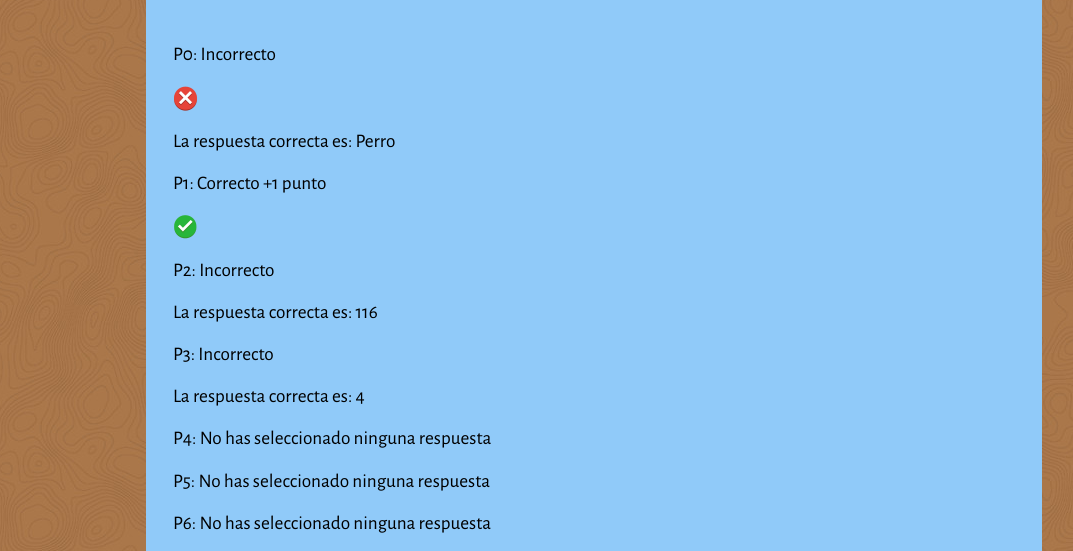
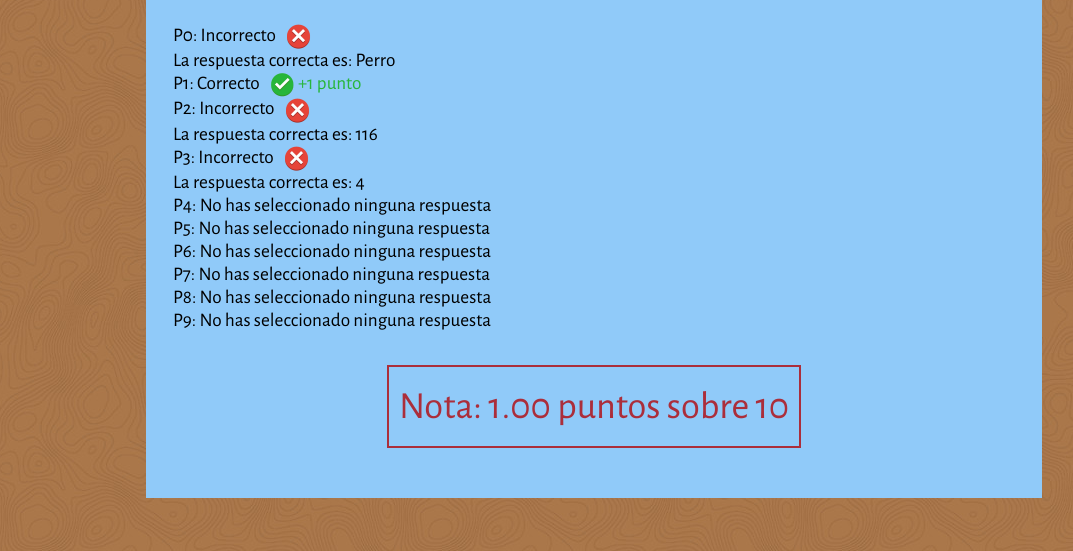
Before and after one commit to binerbito/FormulariosXML, a plain HTML site: page aptitudeTest.html in a window 1280 px wide. Both pictures are taken after typing "5", "5" into the empty fields and a click on the input "Corregir". Shown: the part 239-790 px from the top of the page, without its empty margins (46-1119 px from the left). Drawn offline with nearby package versions, Linux system fonts and the light colour scheme; a web font is replaced by a local one.

Commit message:
aplicado correctamente el css en desktop

```diff
--- a/css/d.css
+++ b/css/d.css
@@ -145,7 +145,7 @@ form h3 {
 }
 
 #botonCorregir {
-	background-color: #90CAF9; /* Green */
+	background-color: #90CAF9;
     border: 2px solid #ab2e3b;
     color: #ab2e3b;
     padding: 16px 32px;
@@ -166,4 +166,24 @@ form h3 {
 #resultadosDiv img {
 	width: 25px;
 	vertical-align: middle;
+	margin-left: 10px;
 }
+
+.correcto {
+	color: #27b63a;
+}
+
+.incorrecto {
+	color: #e64439;
+}
+
+.nota {
+	font-size: 3vw;
+	margin:auto;
+	margin-top: 4%;
+	display:table;
+	padding: 16px 10px;
+	background-color: #90CAF9;
+    border: 2px solid #ab2e3b;
+    color: #ab2e3b;
+}
--- a/js/questions.js
+++ b/js/questions.js
@@ -232,13 +232,12 @@ function corregirSelect() {
   	var sel = document.getElementById("pregunta"+preguntasSelect[i]).getElementsByTagName("select")[0];
   	var respuesta = respuestasSelect[i];
   	if (sel.selectedIndex==respuesta) {
-  		darRespuestaHtml("P" +preguntasSelect[i]+": Correcto +1 punto");
-  		agregarIconoCorrecion("v");
-  		nota +=1;
+  		puntos = 1;
+  		darRespuestaCorrectaHtml("P" +preguntasSelect[i]+": Correcto", " +"+puntos+" punto");
+  		nota += puntos;
   	}
   	else {
-  		darRespuestaHtml("P" +preguntasSelect[i]+ ": Incorrecto");
-  		agregarIconoCorrecion();
+  		darRespuestaIncorrectaHtml("P" +preguntasSelect[i]+ ": Incorrecto");
   		darRespuestaHtml("La respuesta correcta es: "+valorRespuestaSelect[i]);
   	}
   }
@@ -249,11 +248,12 @@ function corregirText() {
 		var input = document.getElementById("pregunta"+preguntasText[i]).getElementsByTagName("input")[0];
 		var respuesta = respuestasText[i];
 		if (input.value == respuesta){
-			darRespuestaHtml("P" +preguntasText[i]+": Correcto +1 punto");
-			nota += 1;
+			puntos = 1;
+			darRespuestaCorrectaHtml("P" +preguntasText[i]+": Correcto", " +"+puntos+" punto");
+			nota += puntos;
 		}
 		else {
-			darRespuestaHtml("P" +preguntasText[i] + ": Incorrecto");
+			darRespuestaIncorrectaHtml("P" +preguntasText[i] + ": Incorrecto");
 			darRespuestaHtml("La respuesta correcta es: "+respuestasText[i]);
 		}
 	}
@@ -272,7 +272,7 @@ function corregirCheckBox(){
 		  			if(j == respuestasCheckBox[i][k])	{
 		  				puntos = 1.0/respuestasCheckBox[i].length;
 		  				nota += puntos;
-		  				darRespuestaHtml("P"+preguntasCheckBox[i]+" opcion "+j+": correcta +"+puntos.toFixed(2));
+		  				darRespuestaCorrectaHtml("P"+preguntasCheckBox[i]+" opcion "+j+": correcta", " +"+puntos.toFixed(2)+" puntos");
 		  				encontrado = true;
 		  				break;
 		  			}
@@ -281,7 +281,7 @@ function corregirCheckBox(){
 		  			hayFallo = true;
 		  			puntos = 1.0/respuestasCheckBox[i].length;
 		  			nota -= puntos;
-		  			darRespuestaHtml("P"+preguntasCheckBox[i]+" opcion "+j+": incorrecta -"+puntos.toFixed(2));
+		  			darRespuestaIncorrectaHtml("P"+preguntasCheckBox[i]+" opcion "+j+": incorrecta", " -"+puntos.toFixed(2)+" puntos");
 		  		}
 		  	}
 	  	}
@@ -308,11 +308,11 @@ function corregirRadio() {
 				if (j == respuestasRadio[i]){
 					puntos = 1;
 					nota += puntos;
-		    		darRespuestaHtml("P"+preguntasRadio[i]+" opcion "+j+": correcta +"+puntos);
+		    		darRespuestaCorrectaHtml("P"+preguntasRadio[i]+" opcion "+j+": correcta", " +"+puntos+" punto");
 				} else{
 					puntos = 1;
 					nota -= puntos;
-					darRespuestaHtml("P"+preguntasRadio[i]+" opcion "+j+": incorrecta -"+puntos);
+					darRespuestaIncorrectaHtml("P"+preguntasRadio[i]+" opcion "+j+": incorrecta", " -"+puntos+" punto");
 					darRespuestaHtml("La respuesta correcta es: "+valorRespuestaRadio[i]);
 				}
 			}
@@ -336,7 +336,7 @@ function corregirSelectMultiple() {
 		  			if(j == respuestasSelectMultiple[i][k])	{
 		  				puntos = 1.0/respuestasSelectMultiple[i].length;
 		  				nota += puntos;
-		  				darRespuestaHtml("P"+preguntasSelectMultiple[i]+" opcion "+j+": correcta +"+puntos);
+		  				darRespuestaCorrectaHtml("P"+preguntasSelectMultiple[i]+" opcion "+j+": correcta", " +"+puntos.toFixed(2)+" puntos");
 		  				encontrado = true;
 		  				break;
 		  			}
@@ -345,7 +345,7 @@ function corregirSelectMultiple() {
 		  			hayFallo = true;
 		  			puntos = 1.0/respuestasSelectMultiple[i].length;
 		  			nota -= puntos;
-		  			darRespuestaHtml("P"+preguntasSelectMultiple[i]+" opcion "+j+": incorrecta -"+puntos);
+		  			darRespuestaIncorrectaHtml("P"+preguntasSelectMultiple[i]+" opcion "+j+": incorrecta", " -"+puntos.toFixed(2)+" puntos");
 		  		}
 		  	}
 	  	}
@@ -394,7 +394,7 @@ function inicializar(){
 	nota=0.0;
 }
 
-function agregarIconoCorrecion(valoracion) {
+function agregarIconoCorreccion(valoracion) {
 	if (valoracion=="v") {
 		var icon = document.createElement("img");
 		icon.src="img/correcto.png";
@@ -407,14 +407,67 @@ function agregarIconoCorrecion(valoracion) {
 }
 
 function darRespuestaHtml(r){
-	var p = document.createElement("p");
+	var p = document.createElement("span");
 	var node = document.createTextNode(r);
 	p.appendChild(node);
+	var br = document.createElement("br");
 	document.getElementById('resultadosDiv').appendChild(p);
+	document.getElementById('resultadosDiv').appendChild(br);
 }
 
+function darRespuestaCorrectaHtml(r, puntuacion) {
+	var p = document.createElement("span");
+	var node = document.createTextNode(r);
+	p.appendChild(node);
+
+	var puntos = document.createElement("span");
+	var puntosNode = document.createTextNode(puntuacion);
+	puntos.appendChild(puntosNode);
+	puntos.className = "correcto";
+
+	var icon = document.createElement("img");
+	icon.src = "img/correcto.png";
+
+	var br = document.createElement("br");
+
+	document.getElementById('resultadosDiv').appendChild(p);
+	document.getElementById('resultadosDiv').appendChild(icon);
+	document.getElementById('resultadosDiv').appendChild(puntos);
+	document.getElementById('resultadosDiv').appendChild(br);
+}
+
+function darRespuestaIncorrectaHtml(r, puntuacion){
+	var p = document.createElement("span");
+	var node = document.createTextNode(r);
+	p.appendChild(node);
+
+	var puntos = document.createElement("span");
+	var puntosNode = document.createTextNode(puntuacion);
+	puntos.appendChild(puntosNode);
+	puntos.className = "incorrecto";
+
+	var icon = document.createElement("img");
+	icon.src = "img/incorrecto.png";
+
+	var br = document.createElement("br");
+
+	document.getElementById('resultadosDiv').appendChild(p);
+	document.getElementById('resultadosDiv').appendChild(icon);
+	if (puntuacion != null) {
+		document.getElementById('resultadosDiv').appendChild(puntos);
+	}
+	document.getElementById('resultadosDiv').appendChild(br);
+}
+
+
 function presentarNota(){
-	darRespuestaHtml("Nota: "+nota.toFixed(2)+" puntos sobre 10");
+	var p = document.createElement("span");
+	var node = document.createTextNode("Nota: "+nota.toFixed(2)+" puntos sobre 10");
+	p.appendChild(node);
+	p.className = "nota";
+	var br = document.createElement("br");
+	document.getElementById('resultadosDiv').appendChild(p);
+	document.getElementById('resultadosDiv').appendChild(br);
 }
 
 //funcion para hacer que el select multiple se pueda aplicar sin la tecla Ctrl
```
